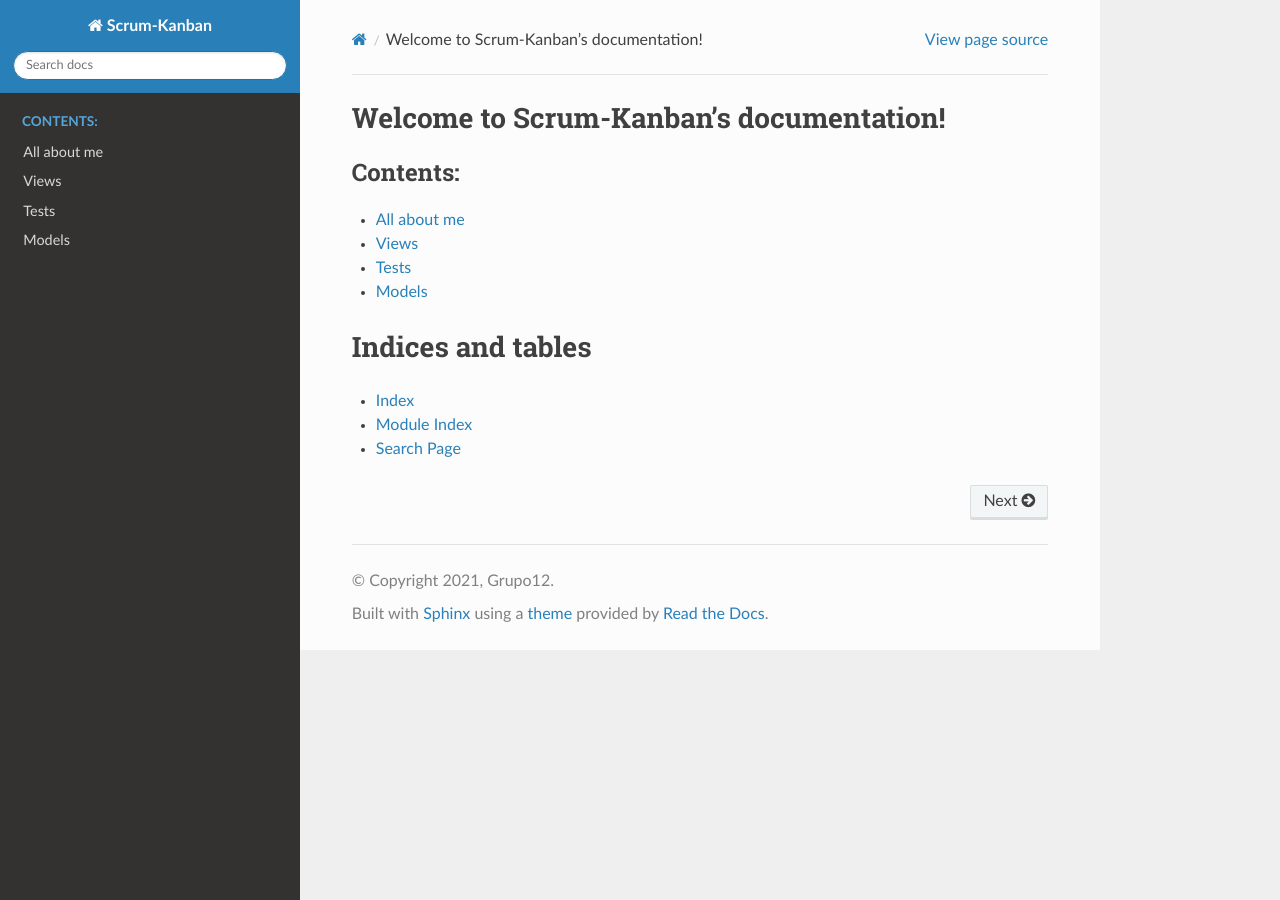
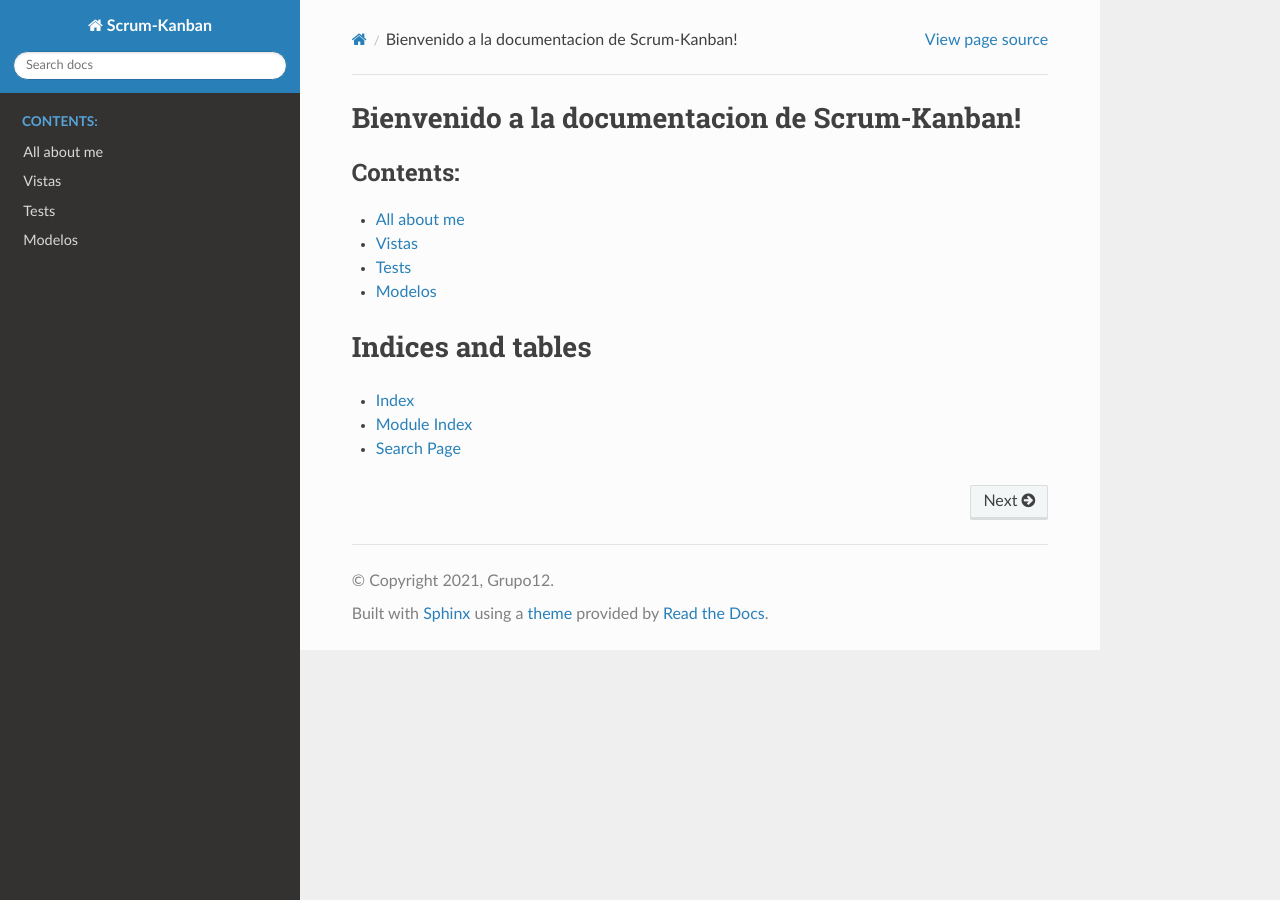
Before and after one commit to Giuli1297/scrum-kanban-pm, a Sphinx documentation site: the page built from docs/index.rst, in a window 1280 px wide. Built offline with Sphinx 7.4.7 and the Read the Docs theme 2.0.0, drawn with Linux system fonts in a browser that asks for light colours.

Commit message:
Traduccion de titulos de la documentacion

```diff
--- a/docs/index.rst
+++ b/docs/index.rst
@@ -3,7 +3,7 @@
    You can adapt this file completely to your liking, but it should at least
    contain the root `toctree` directive.
 
-Welcome to Scrum-Kanban's documentation!
+Bienvenido a la documentacion de Scrum-Kanban!
 ========================================
 
 .. toctree::
--- a/docs/modules/models.rst
+++ b/docs/modules/models.rst
@@ -1,4 +1,4 @@
-Models
+Modelos
 ======
 
 .. automodule:: projectmanager.models
--- a/docs/modules/views.rst
+++ b/docs/modules/views.rst
@@ -1,4 +1,4 @@
-Views
+Vistas
 ======
 
 .. automodule:: projectmanager.views
```
